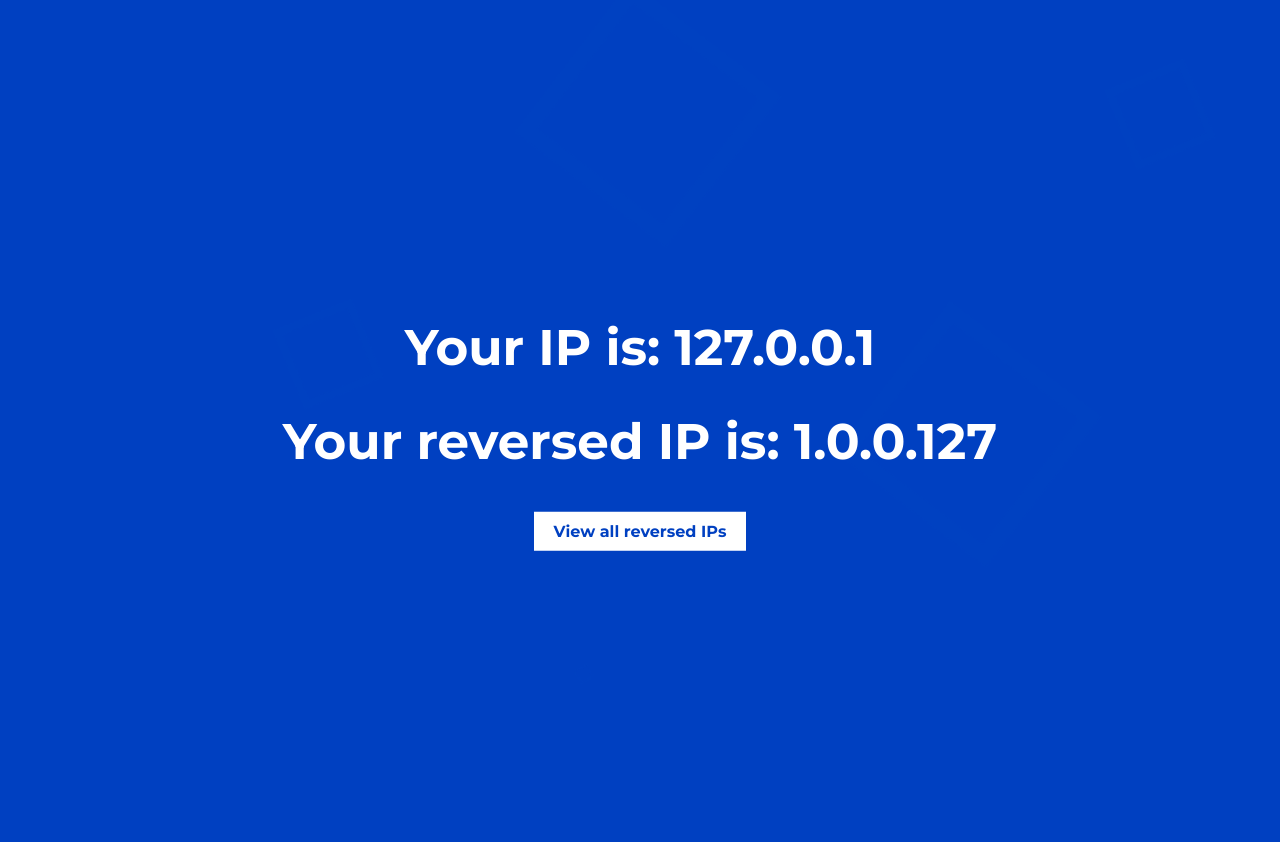
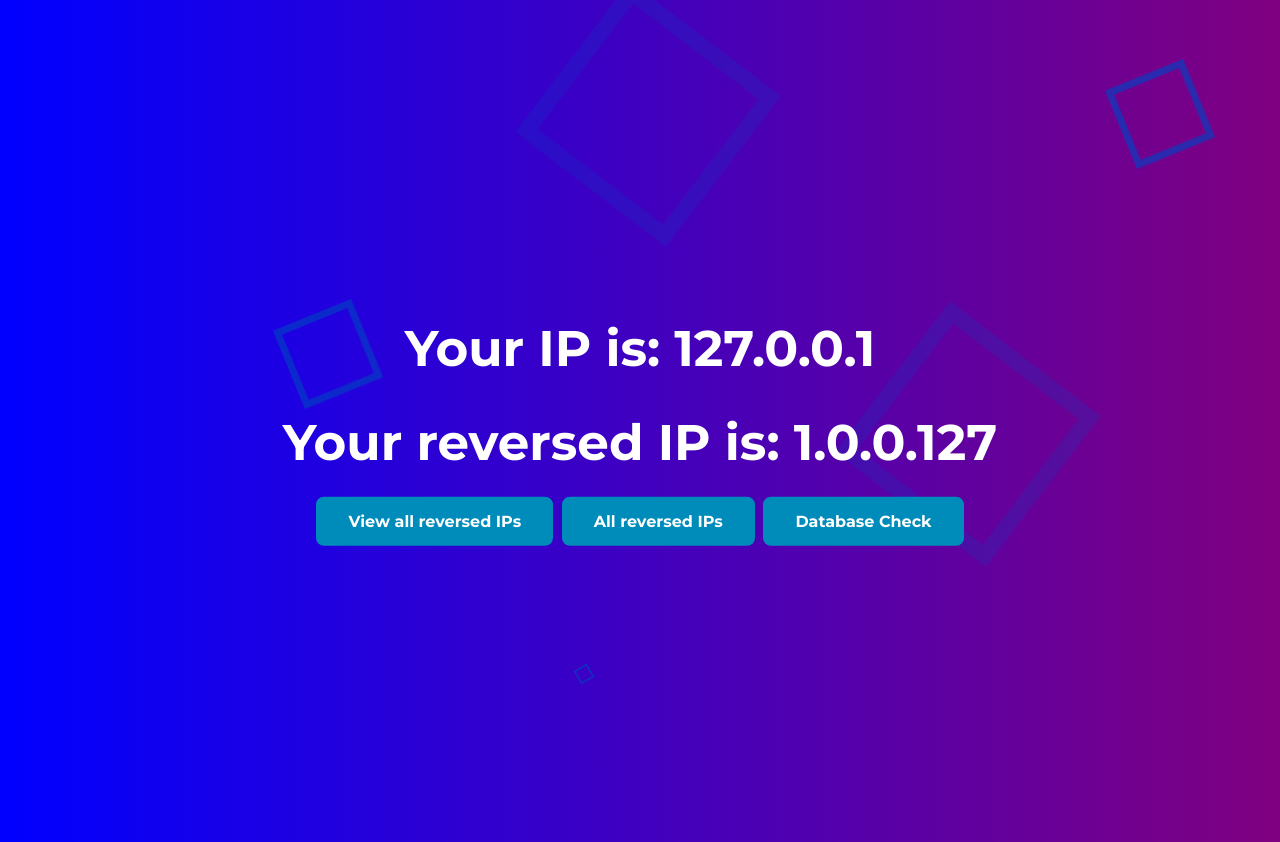
Before and after one commit to jezenith/je-deel-test, a Flask app: page / in a window 1280 px wide. Run offline with Flask 3, Linux system fonts and the light colour scheme.

Commit message:
health page

```diff
--- a/app.py
+++ b/app.py
@@ -44,18 +44,19 @@
         app.logger.error(f"Error occurred: {e}")
         return render_template('error.html'), 500
 
+
 @app.route('/health')
 def health_check():
     try:
         # Run a simple SELECT query
-        result = db.engine.execute('SELECT 1')
+        result = db.session.query(IP).first()
         # If the query was successful, return a positive response
-        if result.fetchone()[0] == 1:
-            return 'Database connection successful', 200
+        return render_template('health.html', message='Database connection successful', css_class='success'), 200
     except Exception as e:
         # If there was an error, log it and return a negative response
         app.logger.error(f"Database connection failed: {e}")
-        return 'Database connection failed', 500
+        return render_template('health.html', message='Database connection failed', css_class='failure'), 500
+
 
 def create_db():
     with app.app_context():
--- a/templates/index.html
+++ b/templates/index.html
@@ -2,12 +2,32 @@
 <html>
 <head>
     <link rel="stylesheet" type="text/css" href="{{ url_for('static', filename='css/style.css') }}">
+    <style>
+        body {
+            background: linear-gradient(to right, blue, purple);
+        }
+        .button {
+            background-color: #008CBA; /* Blue */
+            border: none;
+            color: white;
+            padding: 15px 32px;
+            text-align: center;
+            text-decoration: none;
+            display: inline-block;
+            font-size: 16px;
+            margin: 4px 2px;
+            cursor: pointer;
+            border-radius: 8px;
+        }
+    </style>
 </head>
 <body class="hero">
     <div class="content">
         <h1 class="hero__title">Your IP is: {{ ip }}</h1>
         <h1 class="hero__title">Your reversed IP is: {{ reversed_ip }}</h1>
         <a href="/all" class="button">View all reversed IPs</a>
+        <a href="/all" class="button">All reversed IPs</a>
+        <a href="/health" class="button">Database Check</a>
     </div>
 
     <div class="cube"></div>
```
Also changed, not shown: templates/all.html (+24 -1 lines), templates/health.html (+56 -0 lines), 1 other file.
